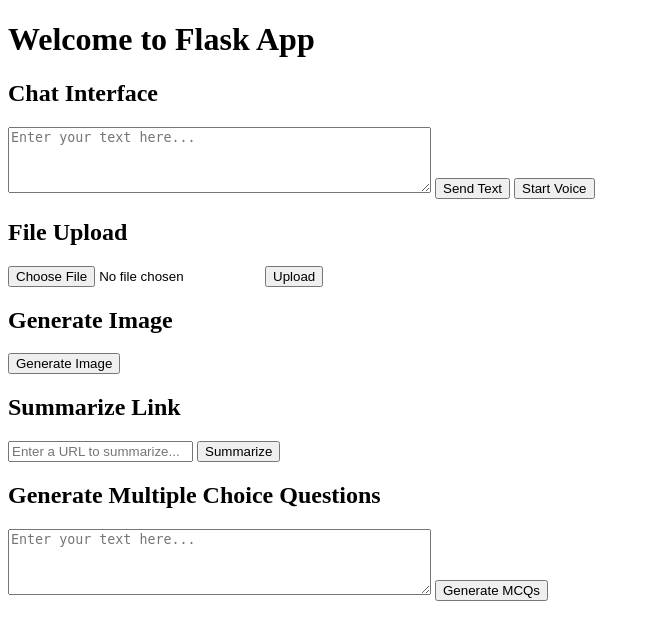
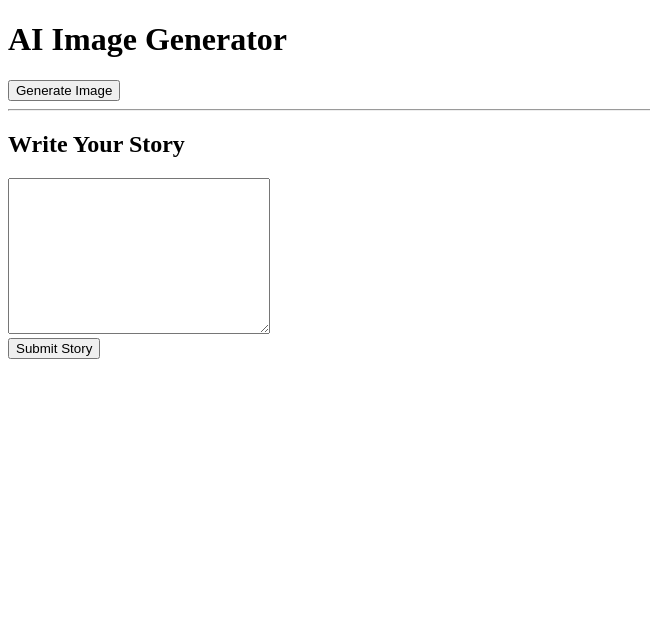
Before and after one commit to rohitrao1299/AI-Chatbot, a Flask app: page / in a window 1280 px wide. Shown: the top 640 px of the page, without its empty margins (0-650 px from the left). Run offline with Flask 3, Linux system fonts and the light colour scheme.

Commit message:
Add files via upload

```diff
--- a/TextImg/templates/home.html
+++ b/TextImg/templates/home.html
@@ -1,136 +1,30 @@
-<!DOCTYPE html>
+<!doctype html>
 <html lang="en">
-<head>
-    <meta charset="UTF-8">
-    <meta name="viewport" content="width=device-width, initial-scale=1.0">
-    <title>Flask App</title>
-</head>
-<body>
-    <h1>Welcome to Flask App</h1>
-    <h2>Chat Interface</h2>
-    <div>
-        <textarea id="input_text" rows="4" cols="50" placeholder="Enter your text here..."></textarea>
-        <button onclick="sendChat()">Send Text</button>
-        <button onclick="startVoiceRecognition()">Start Voice</button>
-    </div>
-    <div id="chat_response"></div>
+  <head>
+    <meta charset="utf-8">
+    <meta name="viewport" content="width=device-width, initial-scale=1">
 
-    <h2>File Upload</h2>
-    <form action="/upload" method="post" enctype="multipart/form-data">
-        <input type="file" name="file" id="file">
-        <input type="submit" value="Upload">
+    <title>AI Image Generator</title>
+  </head>
+  <body>
+    <h1>AI Image Generator</h1>
+    <form action="/generate" method="post">
+      <button type="submit">Generate Image</button>
     </form>
-
-    <h2>Generate Image</h2>
-    <button onclick="generateImage()">Generate Image</button>
-    <div id="image_container"></div> <!-- Container div for the generated image -->
-
-    <h2>Summarize Link</h2>
-    <div>
-        <input type="text" id="link" placeholder="Enter a URL to summarize...">
-        <button onclick="summarizeLink()">Summarize</button>
-    </div>
-    <div id="summary_response"></div> <!-- Added this div to display summary response -->
-
-    <h2>Generate Multiple Choice Questions</h2>
-    <div>
-        <textarea id="mcq_input_text" rows="4" cols="50" placeholder="Enter your text here..."></textarea>
-        <button onclick="generateMCQs()">Generate MCQs</button>
-    </div>
-    <div id="mcq_response"></div> <!-- Added this div to display MCQs -->
-
-    <script>
-        function sendChat() {
-            var inputText = document.getElementById("input_text").value;
-            var xhr = new XMLHttpRequest();
-            xhr.open("POST", "/chat", true);
-            xhr.setRequestHeader('Content-Type', 'application/x-www-form-urlencoded');
-            xhr.onreadystatechange = function () {
-                if (xhr.readyState === XMLHttpRequest.DONE && xhr.status === 200) {
-                    var response = JSON.parse(xhr.responseText);
-                    document.getElementById("chat_response").innerHTML += "<p><strong>You:</strong> " + inputText + "</p>";
-                    document.getElementById("chat_response").innerHTML += "<p><strong>Bot:</strong> " + response.response + "</p>";
-                }
-            };
-            xhr.send("input_text=" + inputText);
-        }
-
-        function startVoiceRecognition() {
-            var recognition = new webkitSpeechRecognition();
-            recognition.lang = "en-IN";
-
-            recognition.onresult = function(event) {
-                var transcript = event.results[0][0].transcript;
-                document.getElementById("input_text").value = transcript;
-            }
-
-            recognition.onend = function() {
-                sendChat();
-            }
-
-            recognition.start();
-        }
-
-        function generateImage() {
-            var xhr = new XMLHttpRequest();
-            xhr.open("POST", "/generate", true);
-            xhr.onreadystatechange = function () {
-                if (xhr.readyState === XMLHttpRequest.DONE && xhr.status === 200) {
-                    var imgData = xhr.response;
-                    var imageUrl = URL.createObjectURL(new Blob([imgData], { type: 'image/jpeg' }));
-                    var imageElement = document.createElement('img');
-                    imageElement.src = imageUrl;
-                    document.getElementById("image_container").innerHTML = ''; // Clear previous image
-                    document.getElementById("image_container").appendChild(imageElement); // Append new image
-                }
-            };
-            xhr.responseType = 'arraybuffer';
-            xhr.send();
-        }
-
-        function summarizeLink() {
-    var link = document.getElementById("link").value;
-    if (link) {
-        var xhr = new XMLHttpRequest();
-        xhr.open("POST", "/summarize", true);
-        xhr.setRequestHeader('Content-Type', 'application/x-www-form-urlencoded');
-        xhr.onreadystatechange = function () {
-            if (xhr.readyState === XMLHttpRequest.DONE && xhr.status === 200) {
-                var response = JSON.parse(xhr.responseText);
-                if (response.error) {
-                    document.getElementById("summary_response").innerHTML = "<p><strong>Error:</strong> " + response.error + "</p>";
-                } else {
-                    document.getElementById("summary_response").innerHTML = "<p><strong>Title:</strong> " + response.response.Title + "</p>";
-                    document.getElementById("summary_response").innerHTML += "<p><strong>Summary:</strong> " + response.response.Summary + "</p>";
-                    document.getElementById("summary_response").innerHTML += "<p><strong>Content:</strong> " + response.response.Content + "</p>";
-                }
-            }
-        };
-        xhr.send("input_text=" + link);
-    } else {
-        alert("Please enter a URL to summarize.");
-    }
-}
-
-
-        function generateMCQs() {
-            var inputText = document.getElementById("mcq_input_text").value;
-            if (inputText) {
-                var xhr = new XMLHttpRequest();
-                xhr.open("POST", "/generate_mcqs", true);
-                xhr.setRequestHeader('Content-Type', 'application/x-www-form-urlencoded');
-                xhr.onreadystatechange = function () {
-                    if (xhr.readyState === XMLHttpRequest.DONE && xhr.status === 200) {
-                        var response = JSON.parse(xhr.responseText);
-                        var mcqs = response.mcqs.join("<br>");
-                        document.getElementById("mcq_response").innerHTML = "<p><strong>MCQs:</strong> " + mcqs + "</p>";
-                    }
-                };
-                xhr.send("input_text=" + inputText);
-            } else {
-                alert("Please enter text to generate MCQs.");
-            }
-        }
-    </script>
+    <hr>
+    <h2>Write Your Story</h2>
+    <form action="/submit_story" method="post">
+      <textarea name="story" id="story" rows="10" cols="30"></textarea><br>
+      {% if error %}
+        <p style="color: red;">{{ error }}</p>
+      {% endif %}
+      <input type="submit" value="Submit Story">
+    </form>
+    <!-- Display the generated image and its filename -->
+    {% if image_filename %}
+        <h2>Generated Image:</h2>
+        <img src="{{ url_for('static', filename=image_filename) }}" alt="Generated Image">
+        <p>Filename: {{ image_filename }}</p>
+    {% endif %}
 </body>
 </html>
```
